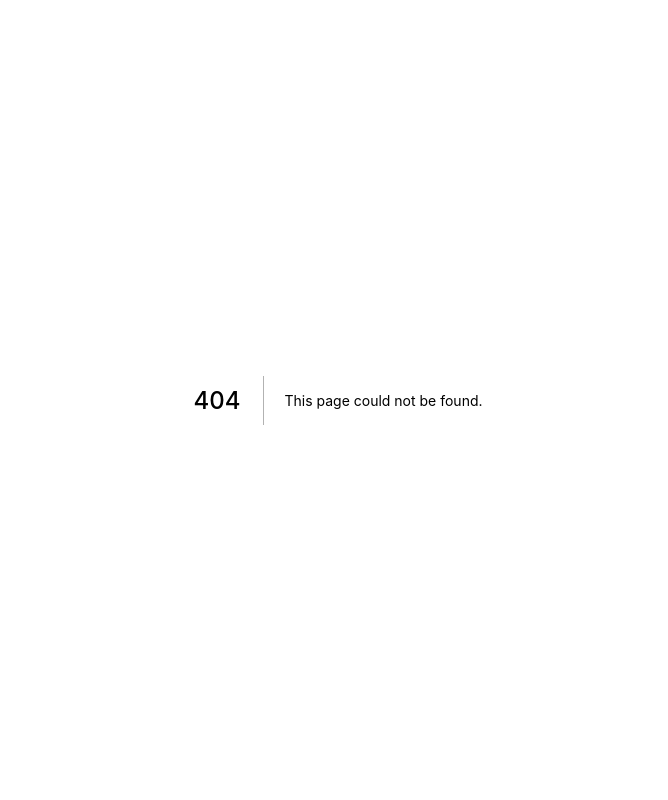
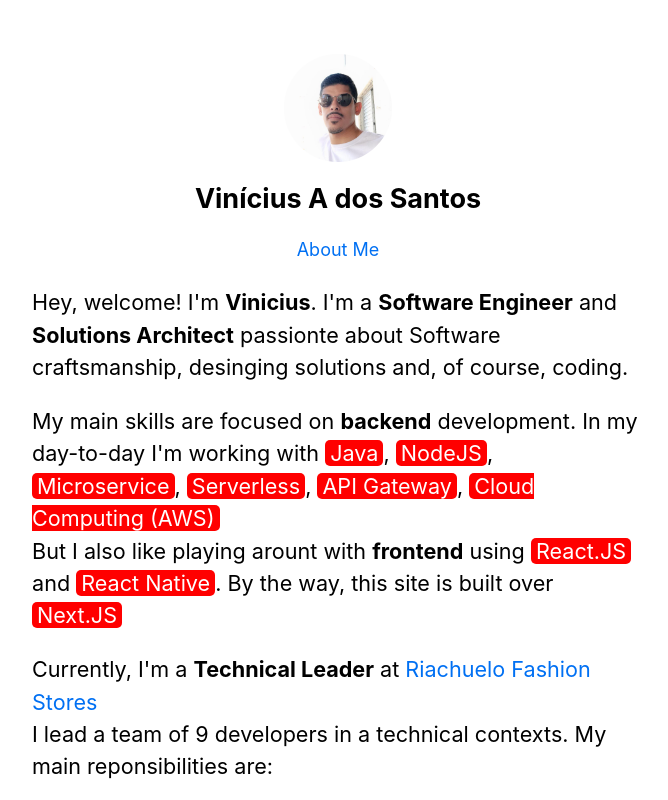
Before and after one commit to viniciusvasti/my-personal-website, a Next.js app: page /aboutme in a window 1280 px wide. Before the commit this address had no page. Shown: the top 800 px of the page, without its empty margins (302-970 px from the left). Built offline with nearby package versions, Linux system fonts and the light colour scheme.

Commit message:
Created About Me page

```diff
--- a/components/layout.js
+++ b/components/layout.js
@@ -55,6 +55,7 @@ export default function Layout({ children, home }) {
                         </h2>
                     </>
                 )}
+                <Link href="/aboutme">About Me</Link>
             </header>
             <main>{children}</main>
             {!home && (
--- /dev/null
+++ b/pages/aboutme/index.js
@@ -0,0 +1,90 @@
+import Head from "next/head";
+import Layout, { siteTitle } from "../../components/layout";
+import utilStyles from "../../styles/utils.module.css";
+
+const SkillsLabel = ({ type, children }) => {
+    return (
+        <div
+            style={{
+                backgroundColor: type === "soft" ? "green" : "red",
+                color: "white",
+                display: "inline",
+                borderRadius: 5,
+                paddingRight: 5,
+                paddingLeft: 5,
+            }}
+        >
+            {children}
+        </div>
+    );
+};
+
+export default function Post() {
+    return (
+        <Layout>
+            <Head>
+                <title>{siteTitle}</title>
+            </Head>
+            <section className={utilStyles.headingMd}>
+                <p>
+                    Hey, welcome! I'm <b>Vinicius</b>. I'm a{" "}
+                    <b>Software Engineer</b> and <b>Solutions Architect</b>{" "}
+                    passionte about Software craftsmanship, desinging solutions
+                    and, of course, coding.
+                </p>
+            </section>
+
+            <section className={utilStyles.headingMd}>
+                <p>
+                    My main skills are focused on <b>backend</b> development. In
+                    my day-to-day I'm working with{" "}
+                    <SkillsLabel>Java</SkillsLabel>,{" "}
+                    <SkillsLabel>NodeJS</SkillsLabel>,{" "}
+                    <SkillsLabel>Microservice</SkillsLabel>,{" "}
+                    <SkillsLabel>Serverless</SkillsLabel>,{" "}
+                    <SkillsLabel>API Gateway</SkillsLabel>,{" "}
+                    <SkillsLabel>Cloud Computing (AWS)</SkillsLabel>
+                    <br />
+                    But I also like playing arount with <b>
+                        frontend
+                    </b> using <SkillsLabel>React.JS</SkillsLabel> and{" "}
+                    <SkillsLabel>React Native</SkillsLabel>. By the way, this
+                    site is built over <SkillsLabel>Next.JS</SkillsLabel>
+                </p>
+            </section>
+
+            <section className={utilStyles.headingMd}>
+                <p>
+                    Currently, I'm a <b>Technical Leader</b> at{" "}
+                    <a href="https://www.riachuelo.com.br">
+                        Riachuelo Fashion Stores
+                    </a>
+                    <br />I lead a team of 9 developers in a technical contexts.
+                    My main reponsibilities are:
+                    <ul>
+                        <li>
+                            Design and explain <b>Architectural Solutions</b>
+                        </li>
+                        <li>
+                            Propose <b>standards</b> to be followed while we are
+                            coding
+                        </li>
+                        <li>
+                            Be aware of corporative{" "}
+                            <b>architectural principles and standards</b> and
+                            ensure that our team solutions agreed with it
+                        </li>
+                        <li>
+                            Bring standards and corporative solutions{" "}
+                            <b>together with other Technical Leaders</b>
+                        </li>
+                        <li>
+                            Manage my time to also code something, being a{" "}
+                            <b>hands on</b> Technical Leader
+                        </li>
+                    </ul>
+                </p>
+            </section>
+        </Layout>
+    );
+}
--- a/styles/utils.module.css
+++ b/styles/utils.module.css
@@ -24,12 +24,6 @@
     font-size: 1.2rem;
     line-height: 1.5;
 }
-
-.aboutMe {
-    font-size: 0.8rem;
-    line-height: 1.5;
-}
-
 .borderCircle {
     border-radius: 9999px;
 }
```
Also changed, not shown: pages/index.js (+0 -33 lines), public/images/profile.jpg.
